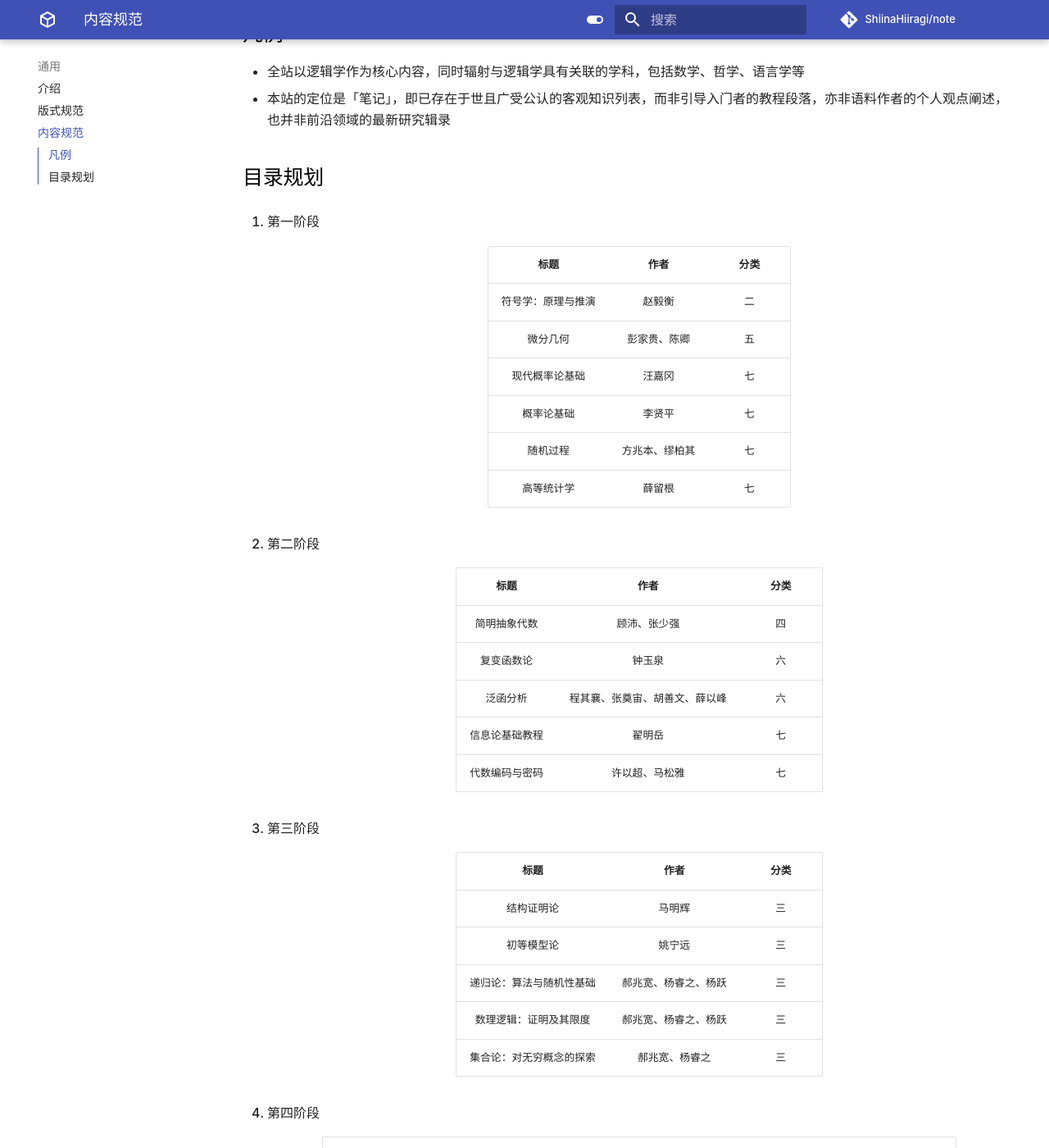
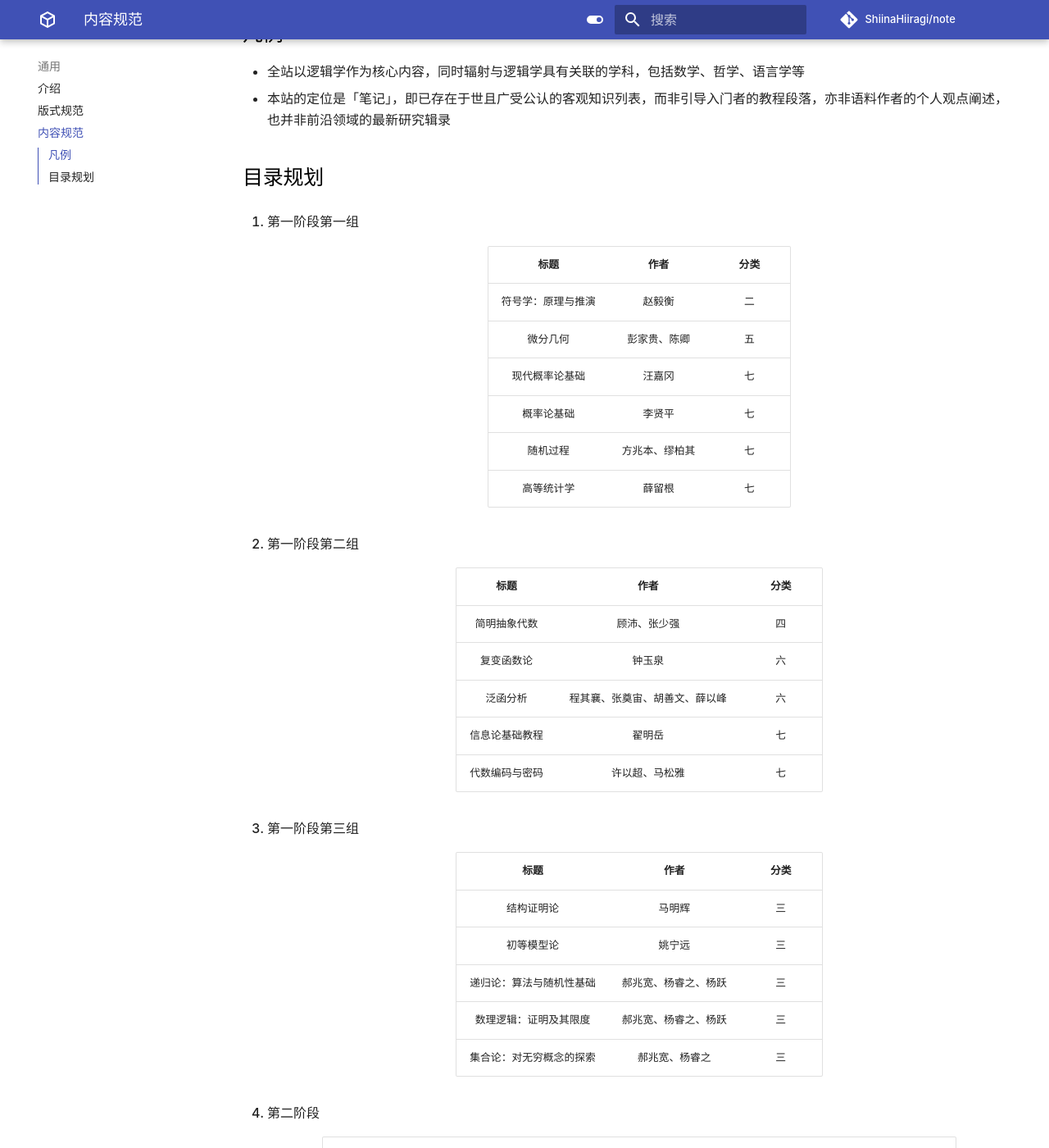
Before and after one commit to ShiinaHiiragi/note, an MkDocs documentation site: the page built from docs/intro/norm.md, in a window 1280 px wide and 1400 px high, scrolled down 204 px. Shown: the whole window at 82% size. Built offline with MkDocs 1.6.1 and Material for MkDocs 9.7.7, drawn with Linux system fonts in a browser that asks for light colours; comment, search, counter and statistics services are not loaded.

Commit message:
change norm

```diff
--- a/docs/intro/norm.md
+++ b/docs/intro/norm.md
@@ -5,7 +5,7 @@
 - 本站的定位是「笔记」，即已存在于世且广受公认的客观知识列表，而非引导入门者的教程段落，亦非语料作者的个人观点阐述，也并非前沿领域的最新研究辑录
 
 ## 目录规划
-1. 第一阶段
+1. 第一阶段第一组
 
     <div class="text-table">
 
@@ -20,7 +20,7 @@
 
     </div>
 
-2. 第二阶段
+2. 第一阶段第二组
 
     <div class="text-table">
 
@@ -34,7 +34,7 @@
 
     </div>
 
-3. 第三阶段
+3. 第一阶段第三组
 
     <div class="text-table">
 
@@ -48,7 +48,7 @@
 
     </div>
 
-4. 第四阶段
+4. 第二阶段
 
     <div class="text-table">
 
```
Also changed, not shown: other parts of docs/intro/norm.md (+1 -1 lines).
